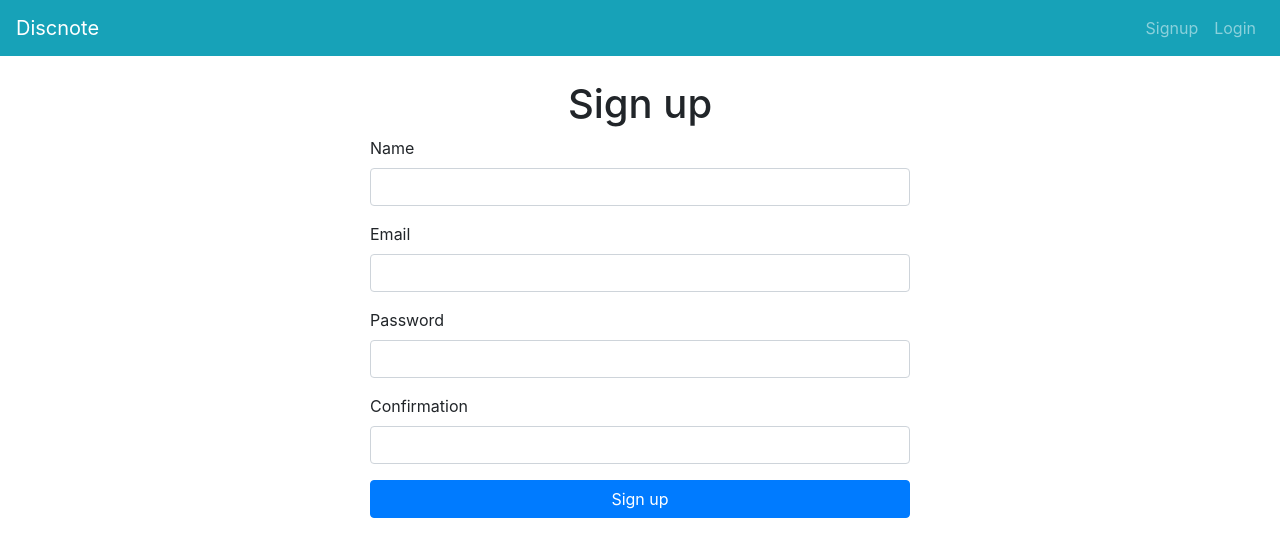
After one commit to kuyt1992/discnote-2019, a Rails app: page /signup in a window 1280 px wide. The commit adds this page. Shown: the top 557 px of the page. Run offline with Rails 7, Linux system fonts and the light colour scheme; some libraries are stand-ins or nearby versions.

Commit message:
user signup

```diff
--- /dev/null
+++ b/app/controllers/users_controller.rb
@@ -0,0 +1,37 @@
+class UsersController < ApplicationController
+  def index
+    @users = User.order(id: :desc).page(params[:page]).per(25)
+  end
+
+  def show
+    @user = User.find(params[:id])
+  end
+
+  def new
+    @user = User.new
+  end
+
+  def create
+    @user = User.new(user_params)
+
+    if @user.save
+      flash[:success] = 'ユーザを登録しました。'
+      redirect_to @user
+    else
+      flash.now[:danger] = 'ユーザの登録に失敗しました。'
+      render :new
+    end
+  end
+
+  def edit
+  end
+
+  def update
+  end
+
+  private
+
+  def user_params
+    params.require(:user).permit(:name, :email, :password, :password_confirmation)
+  end
+end
--- a/app/views/layouts/_navbar.html.erb
+++ b/app/views/layouts/_navbar.html.erb
@@ -7,7 +7,7 @@
 
     <div class="collapse navbar-collapse justify-content-end" id="navbarSupportedContent">
       <ul class="navbar-nav">
-        <li class="nav-item"><a href="#" class="nav-link">Signup</a></li>
+        <li class="nav-item"><%= link_to 'Signup', signup_path, class: 'nav-link' %></li>
         <li class="nav-item"><a href="#" class="nav-link">Login</a></li>
       </ul>
     </div>
--- a/app/views/toppages/index.html.erb
+++ b/app/views/toppages/index.html.erb
@@ -1,5 +1,5 @@
 <div class="center jumbotron">
   <div class="text-center">
     <h1>Welcome to the Discnote</h1>
-
+    <%= link_to 'Sign up now!', signup_path, class: 'btn btn-lg btn-primary' %>
 </div>
--- /dev/null
+++ b/app/views/users/create.html.erb
@@ -0,0 +1,2 @@
+<h1>Users#create</h1>
+<p>Find me in app/views/users/create.html.erb</p>
--- /dev/null
+++ b/app/views/users/edit.html.erb
@@ -0,0 +1,2 @@
+<h1>Users#edit</h1>
+<p>Find me in app/views/users/edit.html.erb</p>
--- /dev/null
+++ b/app/views/users/index.html.erb
@@ -0,0 +1 @@
+<%= render 'users', users: @users %>
--- /dev/null
+++ b/app/views/users/new.html.erb
@@ -0,0 +1,34 @@
+<div class="text-center">
+  <h1>Sign up</h1>
+</div>
+
+<div class="row">
+  <div class="col-sm-6 offset-sm-3">
+
+    <%= form_with(model: @user, local: true) do |f| %>
+      <%= render 'layouts/error_messages', model: f.object %>
+
+      <div class="form-group">
+        <%= f.label :name, 'Name' %>
+        <%= f.text_field :name, class: 'form-control' %>
+      </div>
+
+      <div class="form-group">
+        <%= f.label :email, 'Email' %>
+        <%= f.email_field :email, class: 'form-control' %>
+      </div>
+
+      <div class="form-group">
+        <%= f.label :password, 'Password' %>
+        <%= f.password_field :password, class: 'form-control' %>
+      </div>
+
+      <div class="form-group">
+        <%= f.label :password_confirmation, 'Confirmation' %>
+        <%= f.password_field :password_confirmation, class: 'form-control' %>
+      </div>
+
+      <%= f.submit 'Sign up', class: 'btn btn-primary btn-block' %>
+    <% end %>
+  </div>
+</div>
--- /dev/null
+++ b/app/views/users/update.html.erb
@@ -0,0 +1,2 @@
+<h1>Users#update</h1>
+<p>Find me in app/views/users/update.html.erb</p>
--- a/config/routes.rb
+++ b/config/routes.rb
@@ -1,4 +1,7 @@
 Rails.application.routes.draw do
   # For details on the DSL available within this file, see http://guides.rubyonrails.org/routing.html
   root to: 'toppages#index'
+
+  get 'signup', to: 'users#new'
+  resources :users, only: [:index, :show, :create, :edit, :update]
 end
```
Also changed, not shown: app/models/user.rb (added, +7 -0 lines), app/views/users/_users.html.erb (added, +18 -0 lines), app/views/users/show.html.erb (added, +19 -0 lines), db/migrate/20190810080309_create_users.rb (added, +11 -0 lines), Gemfile, Gemfile.lock, db/schema.rb (added).
